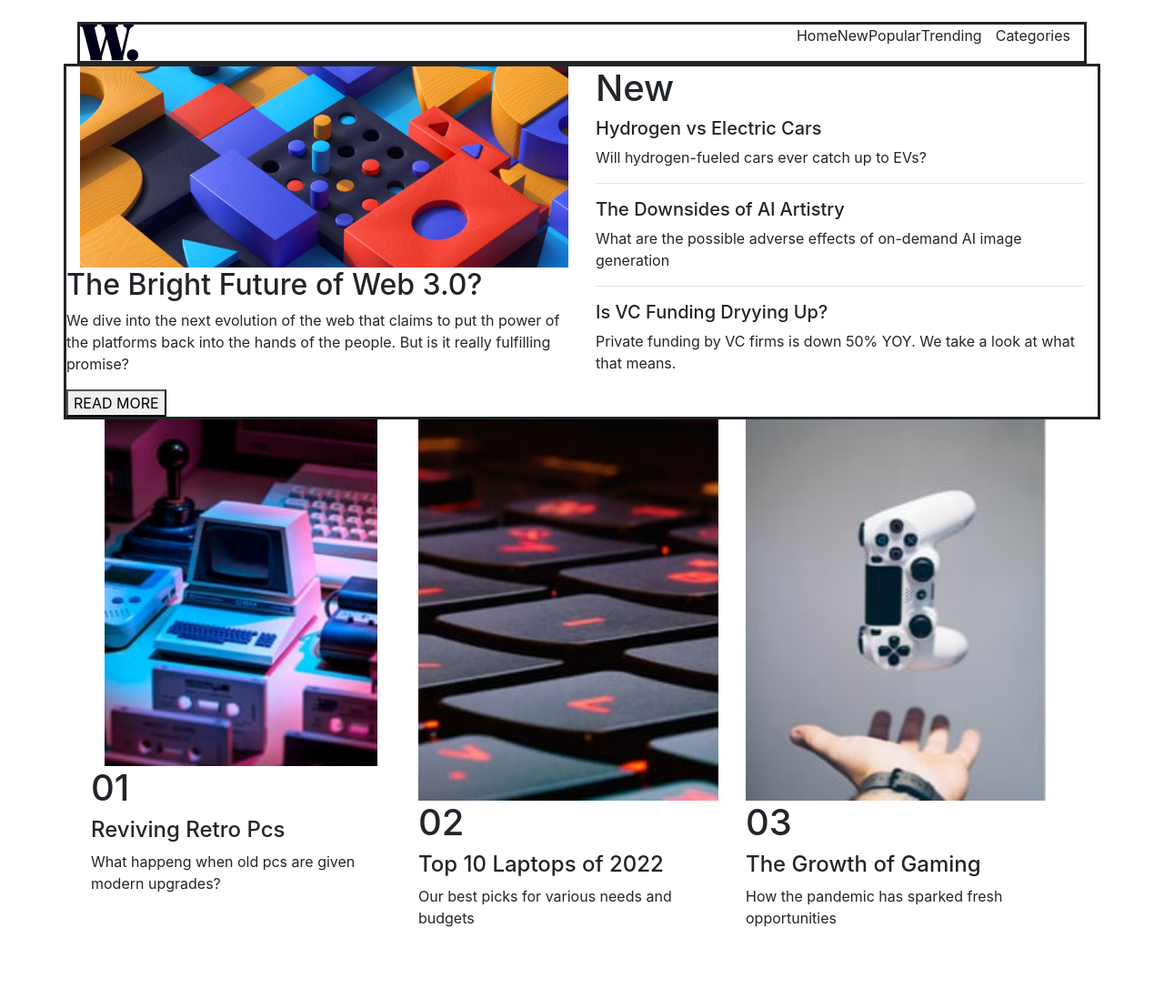
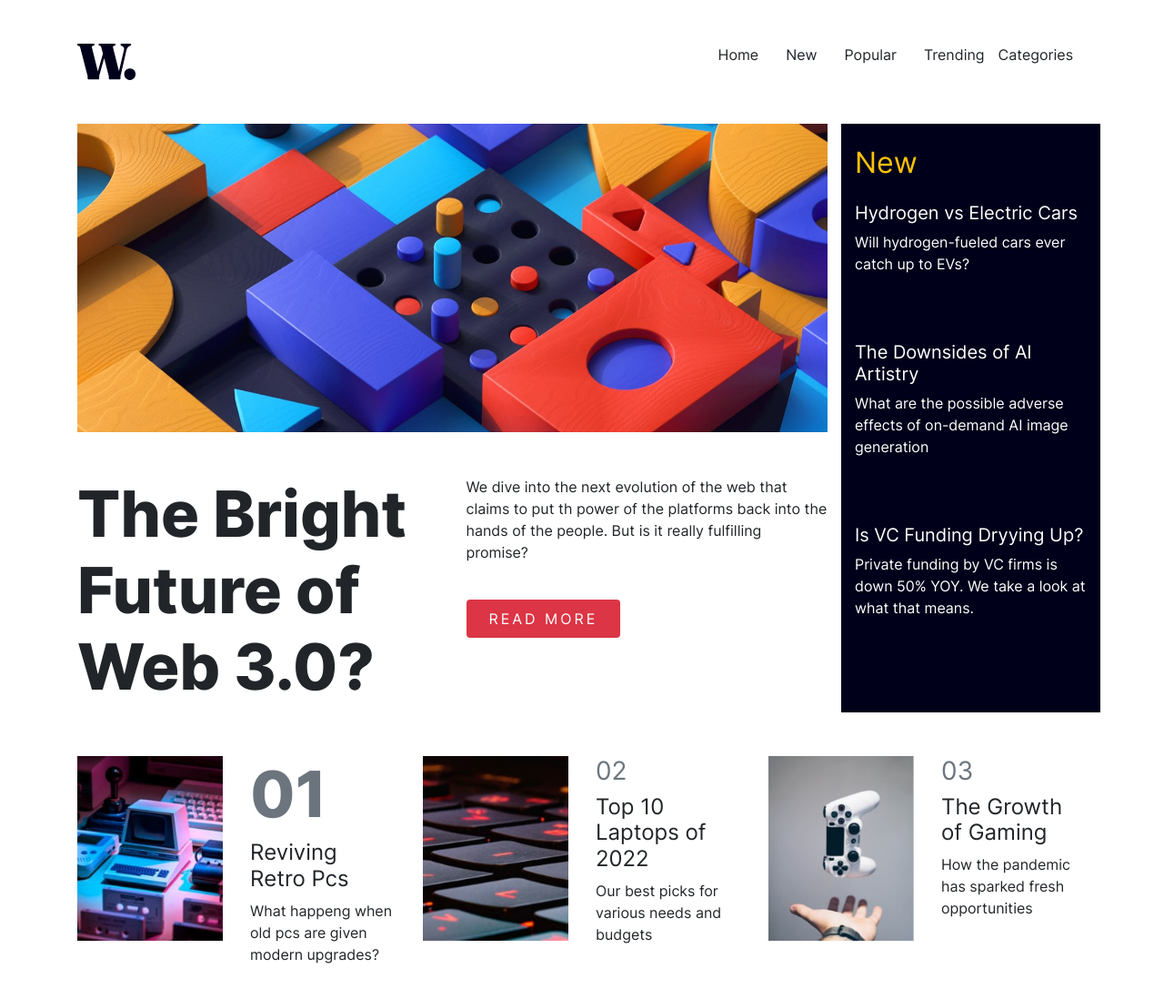
Before and after one commit to lesscabana/certus--lenguaje, a plain HTML site: page RETO 2/index.html in a window 1280 px wide. Shown: the whole page at 91% size. Before the commit the page ends 1037 px from the top, so only its background shows below. Drawn offline with nearby package versions, Linux system fonts and the light colour scheme.

Commit message:
reto 2 terminado

```diff
--- /dev/null
+++ b/RETO 2/index.css
@@ -0,0 +1,28 @@
+@font-face {
+    font-family: "Inter";
+    src: url(./asesst/static/Inter-Regular.ttf);
+    font-weight: 400;
+}
+@font-face {
+    font-family: "Inter";
+    src: url(./asesst/static/Inter-Bold.ttf);
+    font-weight: 700;
+}
+@font-face {
+    font-family: "Inter";
+    src: url(./asesst/static/Inter-ExtraBold.ttf);
+    font-weight: 800;
+}
+body{
+    font-family: "inter",sans-serif;
+}
+.bg-primary{
+    background-color: hsl(240,100%,5%) !important;
+}
+.text-principal{
+    font-weight: 900;
+    font-size: 70px;
+}
+.letter-3{
+    letter-spacing: 3px;
+}
--- a/RETO 2/index.html
+++ b/RETO 2/index.html
@@ -5,79 +5,81 @@
     <meta name="viewport" content="width=device-width, initial-scale=1.0">
     <title>Document</title>
     <link rel="stylesheet" href="https://cdn.jsdelivr.net/npm/bootstrap@4.3.1/dist/css/bootstrap.min.css" integrity="sha384-ggOyR0iXCbMQv3Xipma34MD+dH/1fQ784/j6cY/iJTQUOhcWr7x9JvoRxT2MZw1T" crossorigin="anonymous">
+    <link rel="stylesheet" href="./index.css">
 </head>
 <body class="container mt-4">
-    <nav style="border:solid" class="d-flex justify-content-between aling-items-center">
+    <nav class="d-flex justify-content-between aling-items-center pt-4">
         <div>
             <img src="./images/logo.svg" alt="">
         </div>
         <div>
             <ul class="d-flex list-unstyled gap-4">
-                <li>Home</li>
-                <li>New</li>
-                <li>Popular</li>
+                <li>Home</li><div class="container text-center"></div>
+                <li>New</li><div class="container text-center"></div>
+                <li>Popular</li><div class="container text-center"></div>
                 <li>Trending</li><div class="container text-center">
-                <li>Categories</li>
+                <li>Categories</li><div class="container text-center"></div>
             </ul>
         </div>
     </nav>
-    <section style="border:solid" class="row">
-        <div class="col">
+    <section class="row pt-5">
+        <div class="col-lg-9">
             <div class="">
                 <img width="100%" src="./images/image-web-3-desktop.jpg" alt="">
             </div>
-            <div class="row">
-                <div class="">
-                <h2>The Bright Future of Web 3.0?</h2>
-                <p>We dive into the next evolution of the web that claims to put th power of the platforms back into the hands of the people.
-                        But is it really fulfilling promise?
-                </p>
-                <button>READ MORE</button>
+            <div class="row pt-5">
+                <div class="col-lg-6">
+                <h2 class="text-principal">The Bright Future of Web 3.0?</h2>
+                </div>
+                <div class="col">
+                    <p class="pb-4">We dive into the next evolution of the web that claims to put th power of the platforms back into the hands of the people.
+                        But is it really fulfilling promise?</p>
+                    <button class=" btn text-uppercase bg-danger text-white letter-3 px-4 py-2">READ MORE</button>
                 </div>
             </div>
         </div>
-        <div class="col">
-           <h1>New</h1>
+        <div class="col-lg-3 bg-primary text-white pt-4">
+           <h2 class="text-warning pb-3">New</h2>
            <h5>Hydrogen vs Electric Cars</h5>
-           <p>Will hydrogen-fueled cars ever catch up to EVs?</p>
+           <p class="pb-3">Will hydrogen-fueled cars ever catch up to EVs?</p>
 
            <hr>
-           <h5>The Downsides of Al Artistry</h5>
-           <p>What are the possible adverse effects of on-demand AI image generation</p>
+           <h5 class="pt-4">The Downsides of Al Artistry</h5>
+           <p class="pb-3">What are the possible adverse effects of on-demand AI image generation</p>
 
            <hr>
-           <h5>Is VC Funding Dryying Up?</h5>
-           <p>Private funding by VC firms is down 50% YOY.
+           <h5 class="pt-4">Is VC Funding Dryying Up?</h5>
+           <p class="pb-3">Private funding by VC firms is down 50% YOY.
                We take a look at what that means.</p>
         </div>
     </section>
-       <section class="col row">
-            <div class="col">
+       <section class="row my-5">
+            <div class="col row">
                 <div class="col">
                     <img width="100%" src="./images/image-retro-pcs.jpg" alt="">
                 </div>
-                <div>
-                    <h1>01</h1>
+                <div class="col">
+                    <h3 class="text-secondary text-principal">01</h3>
                     <h4>Reviving Retro Pcs</h4>
                     <p>What happeng when old pcs are given modern upgrades?</p>
                 </div>
             </div>
-            <div class="col">
-                <div>
+            <div class="col row">
+                <div class="col">
                     <img width="100%" src="./images/image-top-laptops.jpg" alt="">
                 </div>
-                <div>
-                    <h1>02</h1>
+                <div class="col">
+                    <h3 class="text-secondary ">02</h3>
                     <h4>Top 10 Laptops of 2022</h4>
                     <p>Our best picks for various needs and budgets</p>
                 </div>
             </div>
-            <div class="col">
-                <div>
+            <div class="col row">
+                <div class="col">
                     <img width="100%" src="./images/image-gaming-growth.jpg" alt="">
                 </div>
-                <div>
-                    <h1>03</h1>
+                <div class="col">
+                    <h3 class="text-secondary">03</h3>
                     <h4>The Growth of Gaming</h4>
                     <p>How the pandemic has sparked fresh opportunities</p>
                 </div>
```
Also changed, not shown: RETO 2/bootstrap.html (added, +28 -0 lines), RETO 2/asesst/fonts/Inter-VariableFont_slnt,wght.ttf (renamed from RETO 2/fonts/Inter-VariableFont_slnt,wght.ttf), RETO 2/asesst/fonts/README.txt (renamed from RETO 2/fonts/README.txt), RETO 2/asesst/static/Inter-Bold.ttf (renamed from RETO 2/fonts/static/Inter-Bold.ttf), RETO 2/asesst/static/Inter-ExtraBold.ttf (renamed from RETO 2/fonts/static/Inter-ExtraBold.ttf), RETO 2/asesst/static/Inter-Regular.ttf (renamed from RETO 2/fonts/static/Inter-Regular.ttf).
